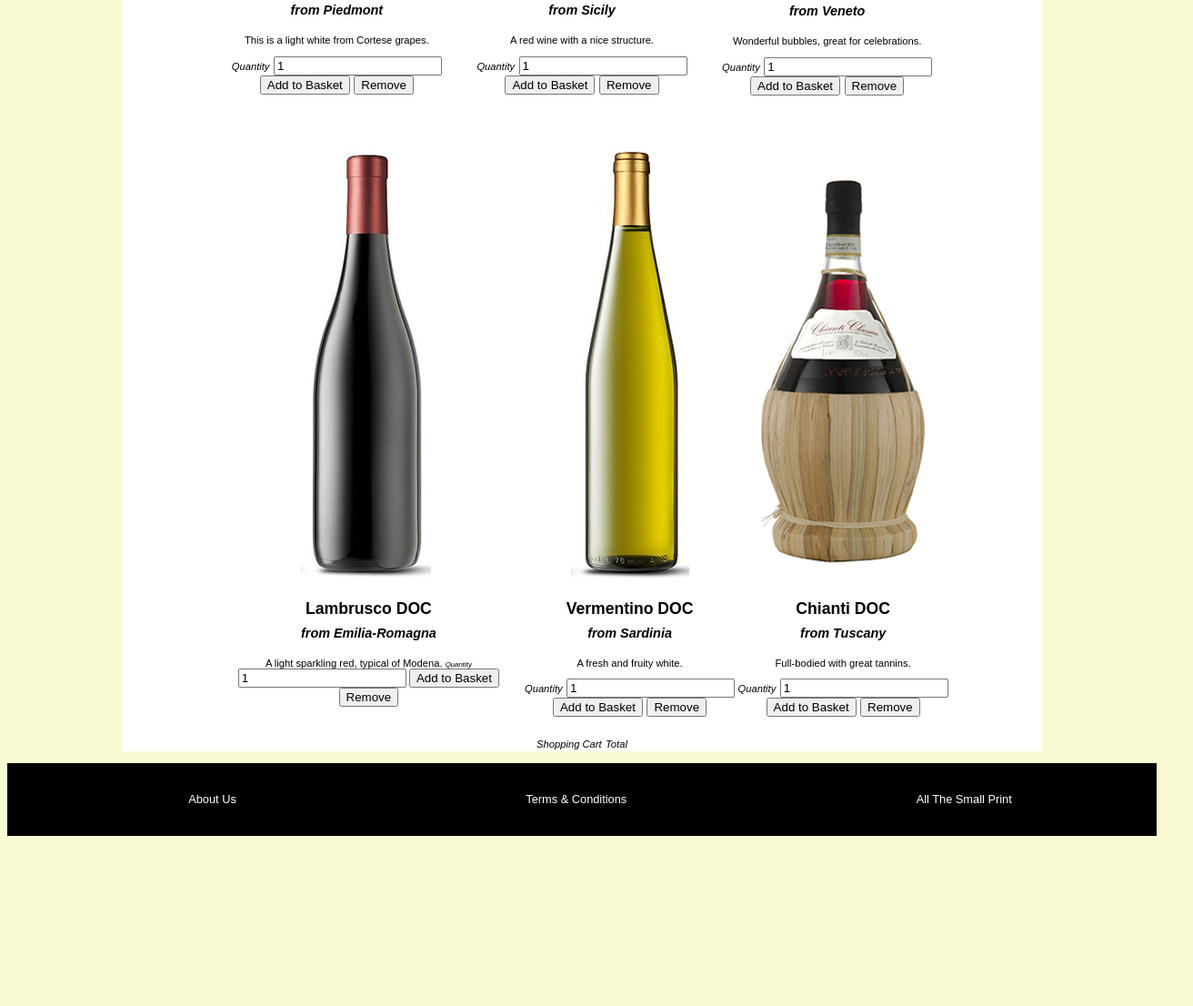
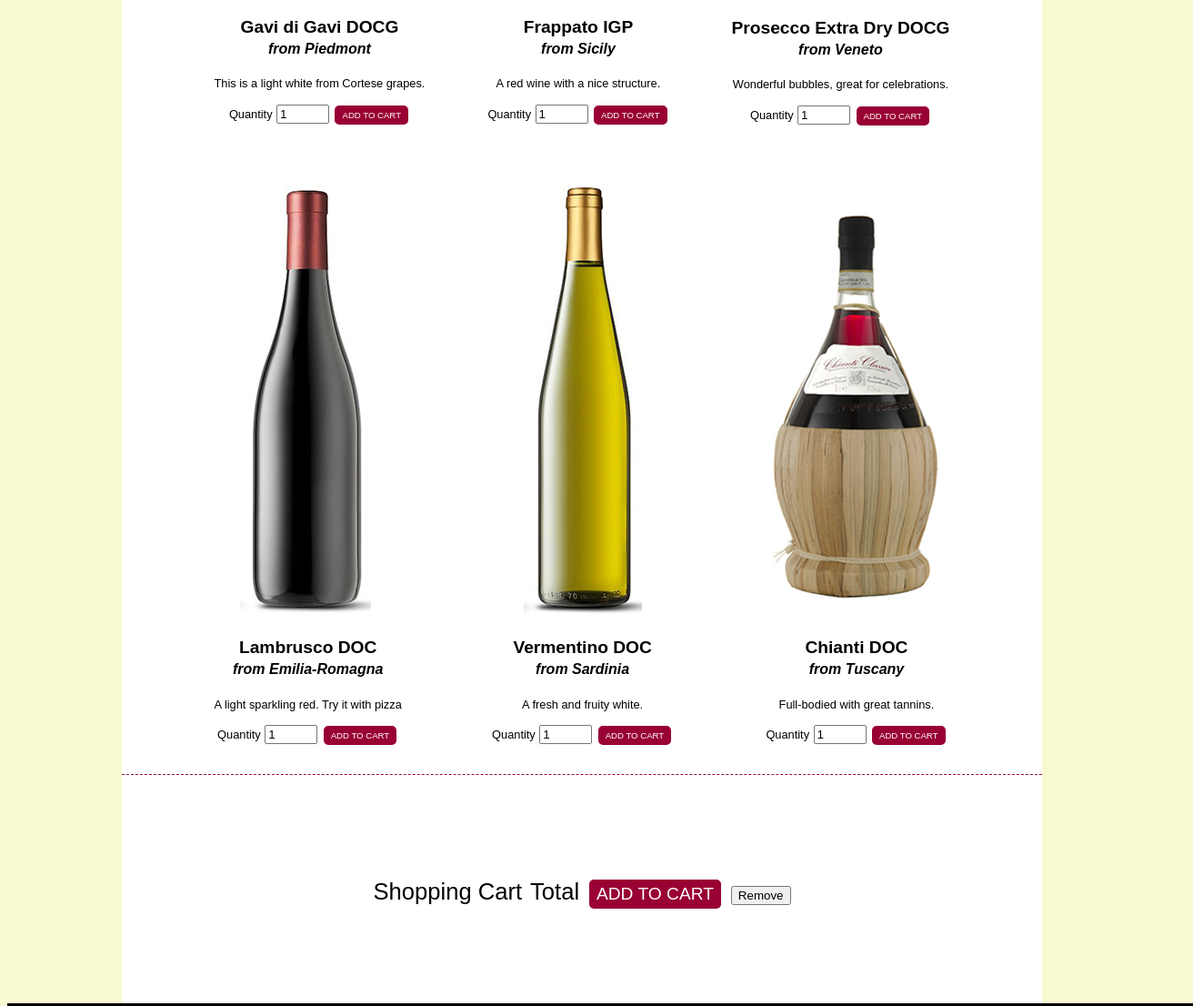
Before and after one commit to smarca02/Milestone4, a plain HTML site: page index.html in a window 1280 px wide. Shown: the part 759-1865 px from the top of the page at 91% size, 1312 px wide, since content can reach past the window. Before the commit the page ends 1686 px from the top, so only its background shows below. Drawn offline with Linux system fonts and the light colour scheme.

Commit message:
changed stylesheet.css

```diff
--- a/index.html
+++ b/index.html
@@ -41,8 +41,7 @@
           <form id="wine1">
             <label for="gavi1">Quantity</label>
             <input type="number" min="1" id="gavi1" value="1" />
-            <button type="submit" id="AddBtn">Add to Basket</button>
-            <button type="reset" id="ResBtn">Remove</button>
+            <button type="submit" id="AddBtn">Add to Cart</button>
           </form>
         </div>
         <div class="wine2">
@@ -58,8 +57,7 @@
           <form id="wine2">
             <label for="frappato1">Quantity</label>
             <input type="number" min="1" id="frappato1" value="1" />
-            <button type="submit" id="AddBtn">Add to Basket</button>
-            <button type="reset" id="ResBtn">Remove</button>
+            <button type="submit" id="AddBtn">Add to Cart</button>
           </form>
         </div>
         <div class="wine3">
@@ -75,8 +73,7 @@
           <form id="wine3">
             <label for="prosecco1">Quantity</label>
             <input type="number" min="1" id="prosecco1" value="1" />
-            <button type="submit" id="AddBtn">Add to Basket</button>
-            <button type="reset" id="ResBtn">Remove</button>
+            <button type="submit" id="AddBtn">Add to Cart</button>
           </form>
         </div>
       </section>
@@ -90,11 +87,10 @@
           </p>
           <h3>Lambrusco DOC</h3>
           <h4>from Emilia-Romagna</h4>
-          <p>A light sparkling red, typical of Modena.
+          <p>A light sparkling red. Try it with pizza</p>
             <label for="lambrusco1">Quantity</label>
             <input type="number" min="1" id="lambrusco1" value="1" />
-            <button type="submit" id="AddBtn">Add to Basket</button>
-            <button type="reset" id="ResBtn">Remove</button>
+            <button type="submit" id="AddBtn">Add to Cart</button>
           </form>
         </div>
         <div class="wine5">
@@ -110,8 +106,7 @@
           <form id="wine5">
             <label for="vermentino1">Quantity</label>
             <input type="number" min="1" id="vermentino1" value="1" />
-            <button type="submit" id="AddBtn">Add to Basket</button>
-            <button type="reset" id="ResBtn">Remove</button>
+            <button type="submit" id="AddBtn">Add to Cart</button>
           </form>
         </div>
         <div class="wine6">
@@ -127,14 +122,16 @@
           <form id="wine6">
             <label for="chianti1">Quantity</label>
             <input type="number" min="1" id="chianti1" value="1" />
-            <button type="submit" id="AddBtn">Add to Basket</button>
-            <button type="reset" id="ResBtn">Remove</button>
+            <button type="submit" id="AddBtn">Add to Cart</button>
           </form>
         </div>
       </section>
+      <hr class="hor_dot_line"/>
       <div id="shoppingcart">
         <label for="Cart">Shopping Cart</label>
         <label for="Total">Total</label>
+        <button type="submit" id="AddBtn">Add to Cart</button>
+        <button type="reset" id="ResBtn">Remove</button>
       </div>
     </main>
     <footer id="mainfooter">
--- a/stylesheet.css
+++ b/stylesheet.css
@@ -54,7 +54,7 @@ nav ul li a {
 nav ul li a:hover {
   color: #cc9999;
   text-decoration: none;
-  transition: 0.3 background-colour;
+  transition: 0.3 color;
 }
 
 main {
@@ -73,24 +73,59 @@ main {
   padding: 50px;
 }
 
+h1 {
+  display: flex;
+  justify-content: center;
+  text-align: center;
+  text-transform: capitalize;
+  padding: 20px;
+}
+
 h3 {
-  font-size: 1.1em;
+  font-size: 1.2em;
 }
 
 h4 {
-  font-size: 0.9em;
+  font-size: 1em;
   font-style: italic;
-  margin-top: -10px;
+  margin-top: -15px;
 }
 
 p {
-  font-size: 0.7em;
+  font-size: 0.8em;
   font-stretch: semi-condensed;
 }
 
 label {
-  font-size: 0.7em;
-  font-style: italic;
+  font-size: 0.8em;
+}
+
+input {
+  max-width: 50px;
+  display: center;
+}
+
+#AddBtn {
+  font-family: arial, bold;
+  background-color: #990033;
+  border: 3px solid #990033;
+  border-radius: 5px;
+  padding: 2px 5px;
+  text-align: center;
+  display: inline-block;
+  color: #ffffff;
+  font-size: 0.6em;
+  margin: 4px 2px;
+  cursor: pointer;
+  text-transform: uppercase;
+  transition: 0.4s;
+}
+
+#AddBtn:hover {
+  background-color: #ffffff;
+  color: #990033;
+  border: 3px solid #990033;
+  transition: 0.4s;
 }
 
 #row1 {
@@ -111,9 +146,18 @@ label {
   justify-content: space-between;
 }
 
+.hor_dot_line {
+  border: 0 none;
+  border-top: 1px dashed #990033;
+  background: none;
+  height: 0;
+}
+
 #shoppingcart {
   position: relative;
   justify-content: center;
+  padding: 100px;
+  font-size: 2em;
 }
 
 footer {
@@ -127,6 +171,7 @@ footer {
   height: 80px;
   width: 100%;
   margin: 0 auto;
+  padding: 20px 20px;
 }
 
 footer ul {
```
